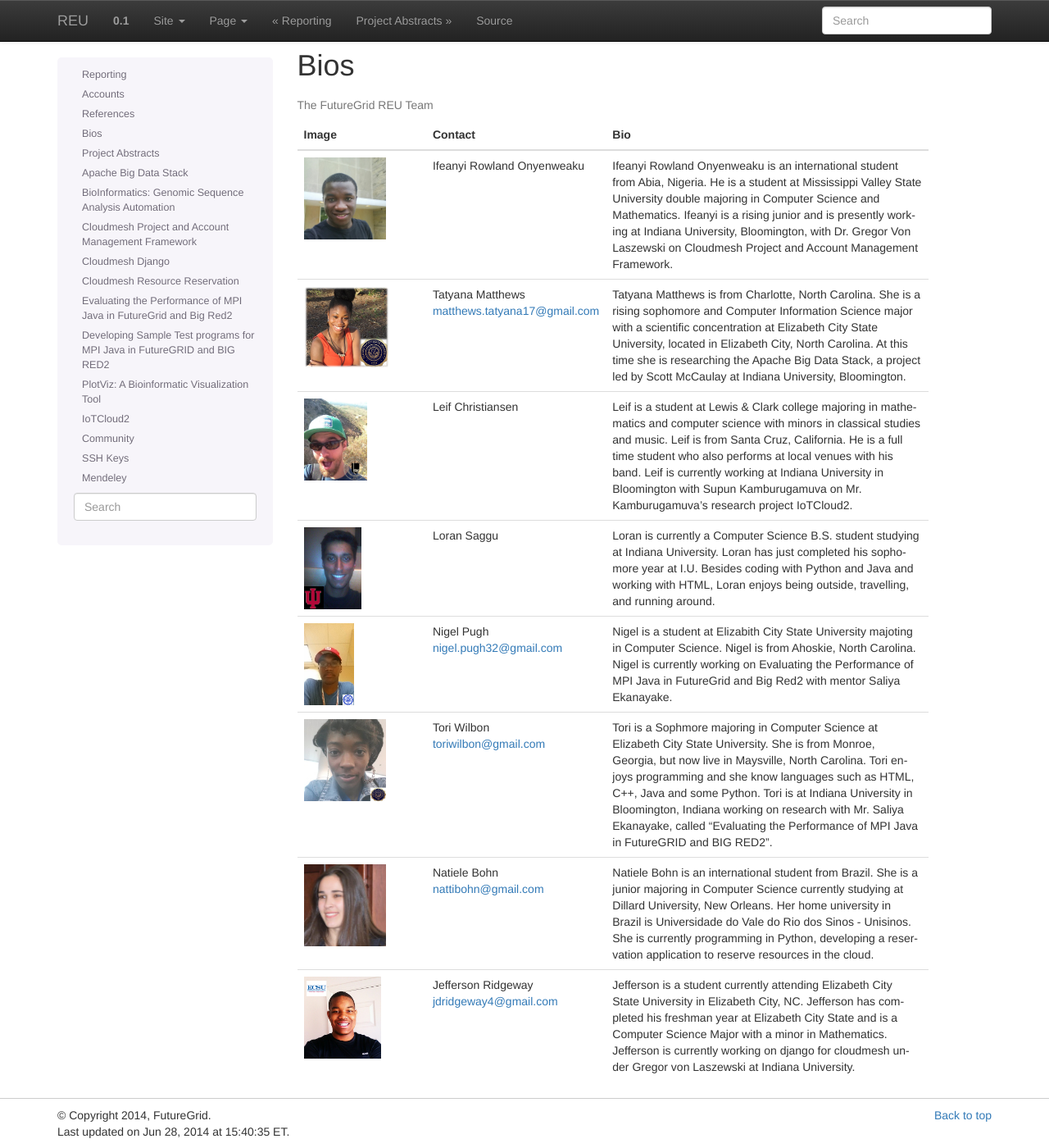
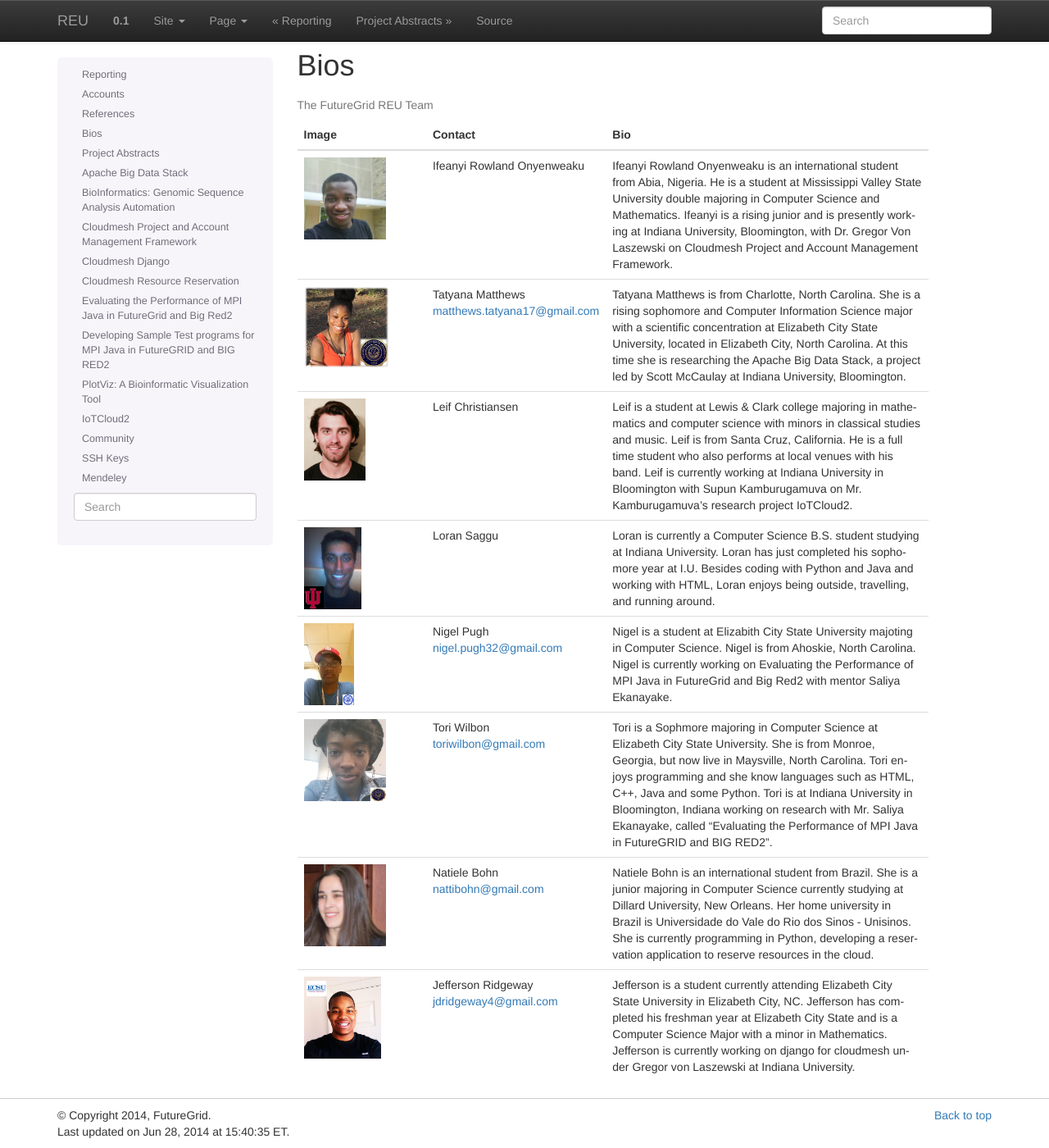
Before and after one commit to cloudmesh-project/reu-2014, a Sphinx documentation site: the page built from doc/source/bios.rst, in a window 1280 px wide and 1400 px high. Shown: the whole window at 82% size. Built offline with Sphinx 7.4.7, drawn with Linux system fonts in a browser that asks for light colours.

Commit message:
Update bios.rst

```diff
--- a/doc/source/bios.rst
+++ b/doc/source/bios.rst
@@ -26,7 +26,7 @@
 
    * -
 
-      .. image:: images/photo_leif.png
+      .. image:: images/photo.JPG
           :height: 100
 
      - Leif Christiansen
```
